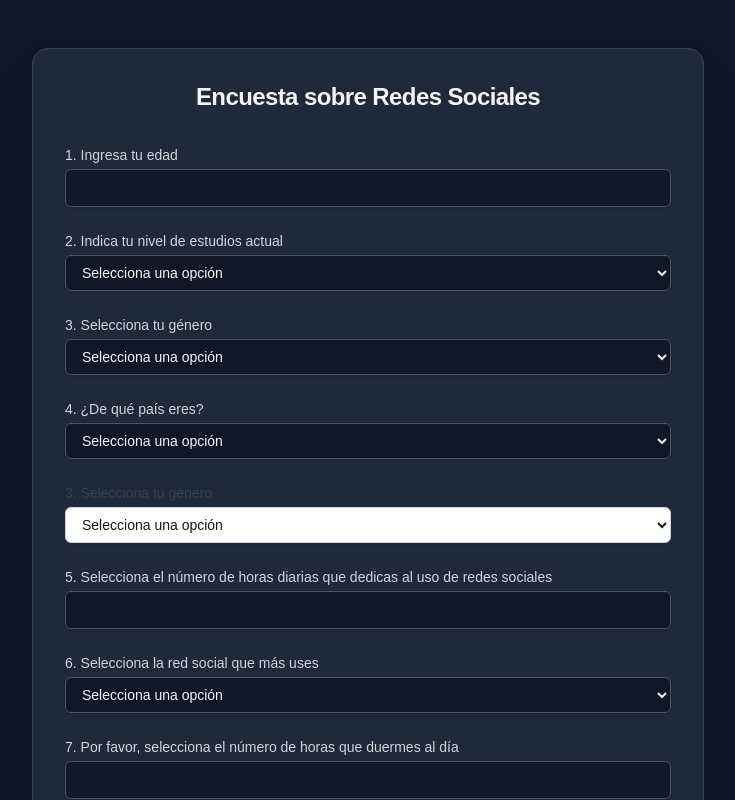
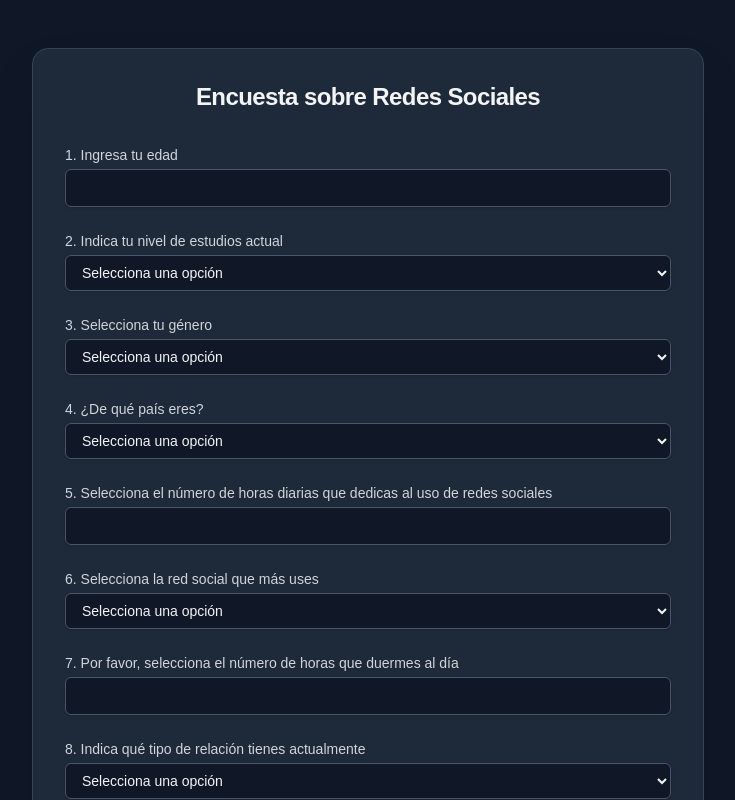
Before and after one commit to AlexUT22393235/frontend_ecbd, a Next.js app in the folder front_end_edcb/: page / in a window 1280 px wide. Shown: the top 800 px of the page, without its empty margins (272-1007 px from the left). Built offline with nearby package versions, Linux system fonts and the light colour scheme.

Commit message:
correcciones a formulario y envio de datos

```diff
--- a/front_end_edcb/src/app/page.tsx
+++ b/front_end_edcb/src/app/page.tsx
@@ -79,19 +79,12 @@ export default function EncuestaRedesSociales() {
       //localStorage.setItem('formSubmitted', 'true');
       setSubmitted(true);
 
-      // Mapear relación actual a número para backend (1=Soltero, 2=En relación, 3=Otro)
-      const relacionMap: { [key: string]: number } = {
-        'Soltero/a': 1,
-        'En una relación': 2,
-        'Es complicado': 3,
-      };
-      const relacionCodigo = relacionMap[data.relacionActual] ?? 3;
 
       // Redirigir a la página de resultados con los parámetros necesarios
       const params = new URLSearchParams({
         horasUso: data.horasRedesSociales.toString(),
         horasSueno: data.horasSueno.toString(),
-        relacionActual: relacionCodigo.toString(),
+        relacionActual: data.relacionActual.toString(),
       });
 
       console.log('Parámetros de URL:', params.toString());
@@ -162,9 +155,9 @@ export default function EncuestaRedesSociales() {
                   className="mt-1 block w-full rounded-md border border-gray-600 bg-gray-900 py-2 px-3 shadow-sm focus:border-cyan-500 focus:outline-none focus:ring-cyan-500 sm:text-sm text-gray-100 placeholder-gray-500 transition-colors duration-200"
                 >
                   <option value="">Selecciona una opción</option>
-                  <option value="TSU">TSU</option>
                   <option value="Licenciatura">Licenciatura</option>
                   <option value="Maestría">Maestría</option>
+                  <option value="Maestría">Otro</option>
                 </select>
                 {errors.nivelEstudios && <p className="mt-1 text-sm text-red-400">{errors.nivelEstudios.message}</p>}
               </div>
@@ -210,28 +203,6 @@ export default function EncuestaRedesSociales() {
                     {errors.pais.message}
                   </p>
                 )}
-              </div>
-
-              {/* 3. Género */}
-              <div>
-                <label
-                  htmlFor="genero"
-                  className="block text-sm font-medium text-gray-700"
-                >
-                  3. Selecciona tu género
-                </label>
-                <select
-                  id="genero"
-                  {...register("genero", {
-                    required: "Este campo es obligatorio",
-                  })}
-                  className="mt-1 block w-full rounded-md border border-gray-300 bg-white py-2 px-3 shadow-sm focus:border-indigo-500 focus:outline-none focus:ring-indigo-500 sm:text-sm"
-                >
-                  <option value="">Selecciona una opción</option>
-                  <option value="Masculino">Masculino</option>
-                  <option value="Femenino">Femenino</option>
-                </select>
-                {errors.pais && <p className="mt-1 text-sm text-red-400">{errors.pais.message}</p>}
               </div>
 
               {/* 4. Horas en redes sociales */}
--- a/front_end_edcb/src/app/resultados/page.tsx
+++ b/front_end_edcb/src/app/resultados/page.tsx
@@ -56,14 +56,24 @@ export default function ResultadosPage() {
 
         const relacionNum = relacionMap[relacionActual || 'Soltero/a'] || 1;
 
-        console.log('Iniciando llamadas a la API...');
-        console.log('Parámetros:', { horasUso, horasSueno, relacionNum });
+        // Formatear las horas para que siempre tengan punto decimal si son enteras
+        const formatFloatString = (value: string): string => {
+          const num = parseFloat(value);
+          return Number.isInteger(num) ? num.toFixed(1) : num.toString();
+        };
+
+        const horasUsoFmt = formatFloatString(horasUso);
+        const horasSuenoFmt = formatFloatString(horasSueno);
 
         // Llamar a los endpoints de predicción usando la configuración
         const [adiccionRes, rendimientoRes, saludMentalRes] = await Promise.allSettled([
-          axios.get(buildApiUrl(API_CONFIG.ENDPOINTS.ADICCION, horasUso, horasSueno)),
-          axios.get(buildApiUrl(API_CONFIG.ENDPOINTS.RENDIMIENTO, horasUso, horasSueno)),
-          axios.get(buildApiUrl(API_CONFIG.ENDPOINTS.SALUD_MENTAL, horasSueno, relacionNum.toString()))
+          axios.get(buildApiUrl(API_CONFIG.ENDPOINTS.ADICCION, horasUsoFmt, horasSuenoFmt)),
+          axios.get(buildApiUrl(API_CONFIG.ENDPOINTS.RENDIMIENTO, horasUsoFmt, horasSuenoFmt)),
+          axios.get(buildApiUrl(
+            API_CONFIG.ENDPOINTS.SALUD_MENTAL,
+            horasSuenoFmt,
+            relacionNum.toString()
+          ))
         ]);
 
         console.log('Respuestas de la API:');
```
